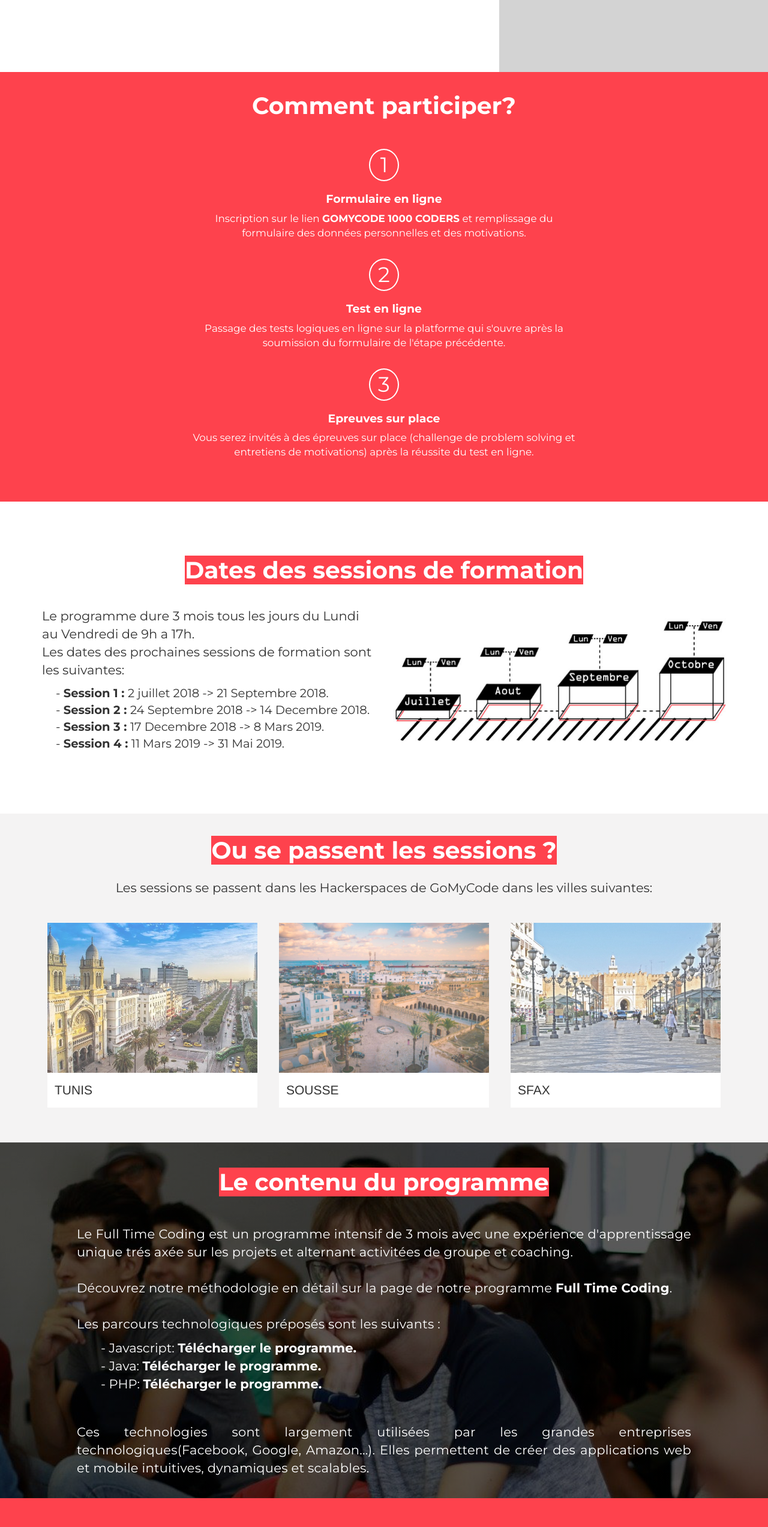
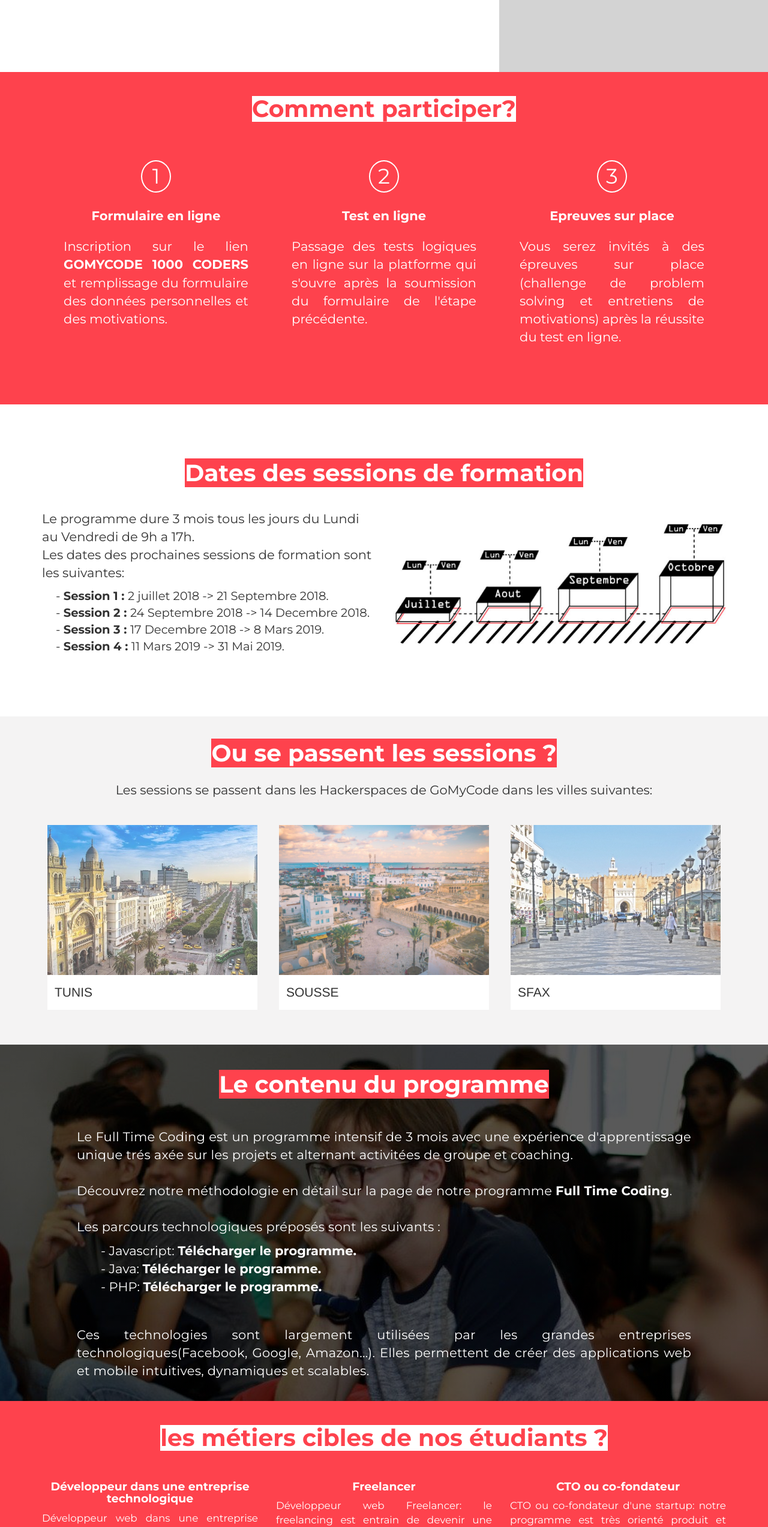
Before and after one commit to iChebbi/1000, a React (Create React App) app: page / in a window 1280 px wide. Shown: the part 1280-3825 px from the top of the page at 60% size. Built offline with nearby package versions, Linux system fonts and the light colour scheme; grey boxes are pictures that could not be loaded.

Commit message:
modif comment participer css landing page

```diff
--- a/src/components/LandingPage/Content/content.css
+++ b/src/components/LandingPage/Content/content.css
@@ -78,4 +78,7 @@
       height: auto;
       text-align: center;
     }
+    .content-text li{
+      text-align: left;
+    }
 }
--- a/src/components/LandingPage/Header/style.css
+++ b/src/components/LandingPage/Header/style.css
@@ -46,9 +46,7 @@
 }
 
 @media screen and (max-width: 768px) {
-  .post-logo {
-    display: none;
-  }
+
 }
 
 @media screen and (max-width: 576px) {
--- a/src/components/LandingPage/Opportunities/index.js
+++ b/src/components/LandingPage/Opportunities/index.js
@@ -6,19 +6,19 @@ class Opportunities extends React.Component {
     return (
       <div className='opportunities-container'>
         <div className='container'>
-          <h2>Quels sont les métiers cibles de nos étudiants ?</h2>
+          <h2>les métiers cibles de nos étudiants ?</h2>
           <div className='row'>
-            <div className='col-sm-4'>
+            <div className='opportunity col-xs-10 col-sm-4'>
               <h3>Développeur dans une entreprise technologique</h3>
               <p className='mt10'>Développeur web dans une entreprise technologique comme un éditeur de logiciel, une SS2I, un site de e-commerce ou une marketplace.</p>
             </div>
 
-            <div className='col-sm-4'>
+            <div className='opportunity col-xs-10 col-sm-4'>
               <h3>Freelancer</h3>
               <p className='mt10'>Développeur web Freelancer: le freelancing est entrain de devenir une option de carrière. Plusieurs sites postent chaque jours des milliers de projets à réaliser en mode Freelance.</p>
             </div>
 
-            <div className='col-sm-4'>
+            <div className='opportunity col-xs-10 col-sm-4'>
               <h3>CTO ou co-fondateur</h3>
               <p className='mt10'>CTO ou co-fondateur d'une startup: notre programme est très orienté produit et permet aux étudiants de créer leur produit technologique au cours de la formation.</p>
             </div>
--- a/src/components/LandingPage/Opportunities/style.css
+++ b/src/components/LandingPage/Opportunities/style.css
@@ -1,8 +1,9 @@
 .opportunities-container{
   background-color: rgb(254, 66, 77);
   text-align: center;
-  padding: 30px 0 30px;
+  padding: 20px 0 30px;
   color: white;
+
 }
 
 .opportunities-container h2{
@@ -10,6 +11,9 @@
   margin-bottom: 30px;
   font-family: "Montserrat";
   font-weight: bold;
+  color: rgb(254, 66, 77);
+  background-color: white;
+  display: inline-block;
 }
 
 .opportunities-container h3{
@@ -31,4 +35,8 @@
   .content-text{
     margin-top: -20px;
   }
+  .opportunity {
+    float: none !important;
+    margin: auto;
+  }
 }
--- a/src/components/LandingPage/WhereToBegin/WhereToBegin.css
+++ b/src/components/LandingPage/WhereToBegin/WhereToBegin.css
@@ -2,12 +2,13 @@
   background-color: rgb(254, 66, 77);
   color: white;
   text-align: center;
-  padding: 15px 0 40px;
+  padding: 20px 0 40px;
 }
 
 .wheretobegin-container h2{
-  background-color: rgb(254, 66, 77);
-  color: white;
+  background-color: white;
+
+  color: rgb(254, 66, 77);;
   display: inline-block;
   font-size: 2.8em;
   margin-bottom: 35px;
@@ -17,14 +18,21 @@
 
 .wheretobegin-container .steps{
   margin: 15px auto;
-  width: 80%;
-  max-width: 80%;
+  width: 100%;
+  max-width: 100%;
+  display: flex;
+  justify-content: space-between;
 }
 
 .steps .step{
   text-align: center;
-  width: 70%;
+  width: 27%;
   margin: 12px auto;
+}
+
+.mt10 {
+  text-align: justify;
+
 }
 
 .wheretobegin-container .number{
@@ -40,13 +48,15 @@
 }
 
 .wheretobegin-container h3{
-  font-size: 1.35em;
+  font-size: 1.5em;
   font-family: "Montserrat";
   font-weight: 600;
+  margin-bottom: 25px;
+  margin-top: 27px;
 }
 
 .wheretobegin-container p{
-  font-size: 1.2em;
+  font-size: 1.51em;
   margin-bottom: 30px;
   font-family: "Montserrat";
 }
@@ -67,4 +77,13 @@
   .wheretobegin-container h2{
     font-size: 2.5em;
   }
+
+  .wheretobegin-container .steps{
+    flex-direction: column;
+  }
+
+  .steps .step{
+    width: 60%;
+  }
+
 }
```
